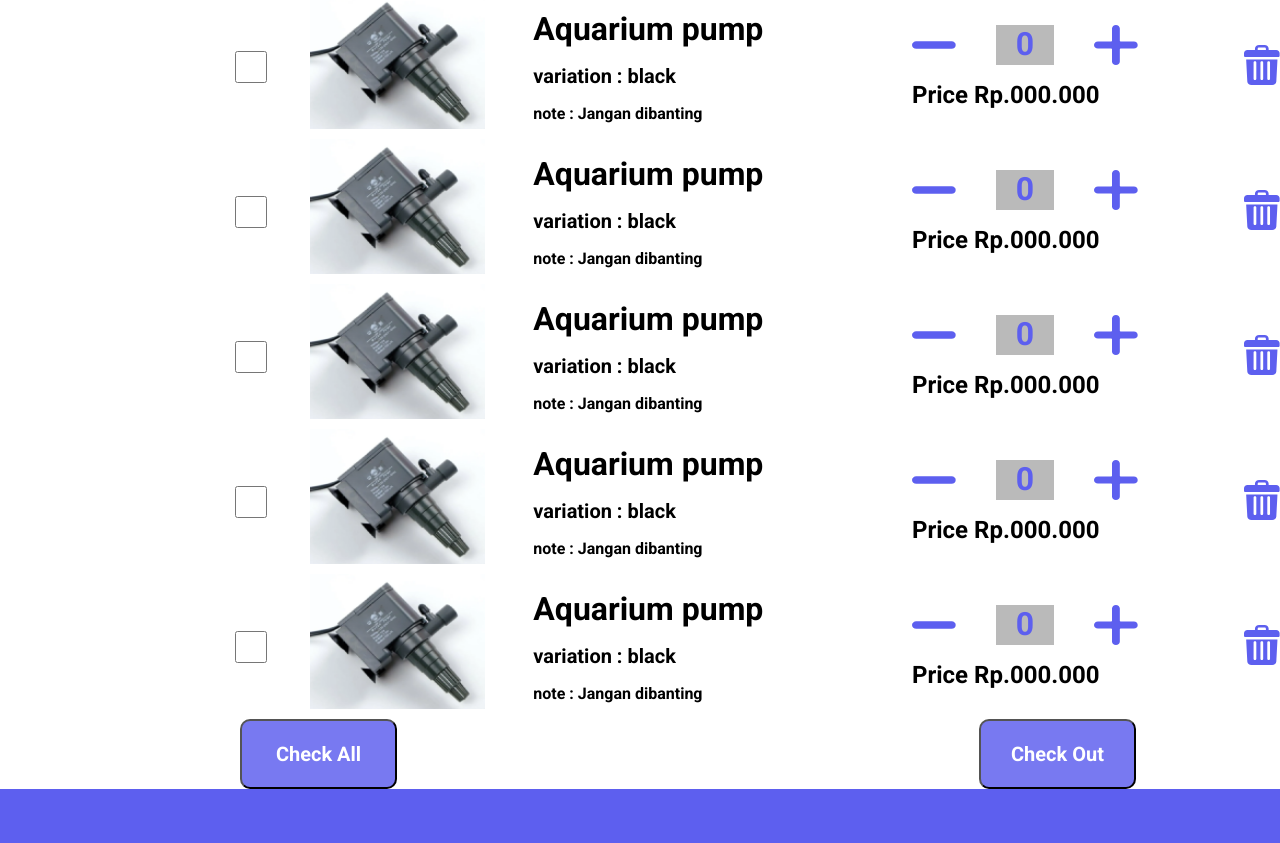
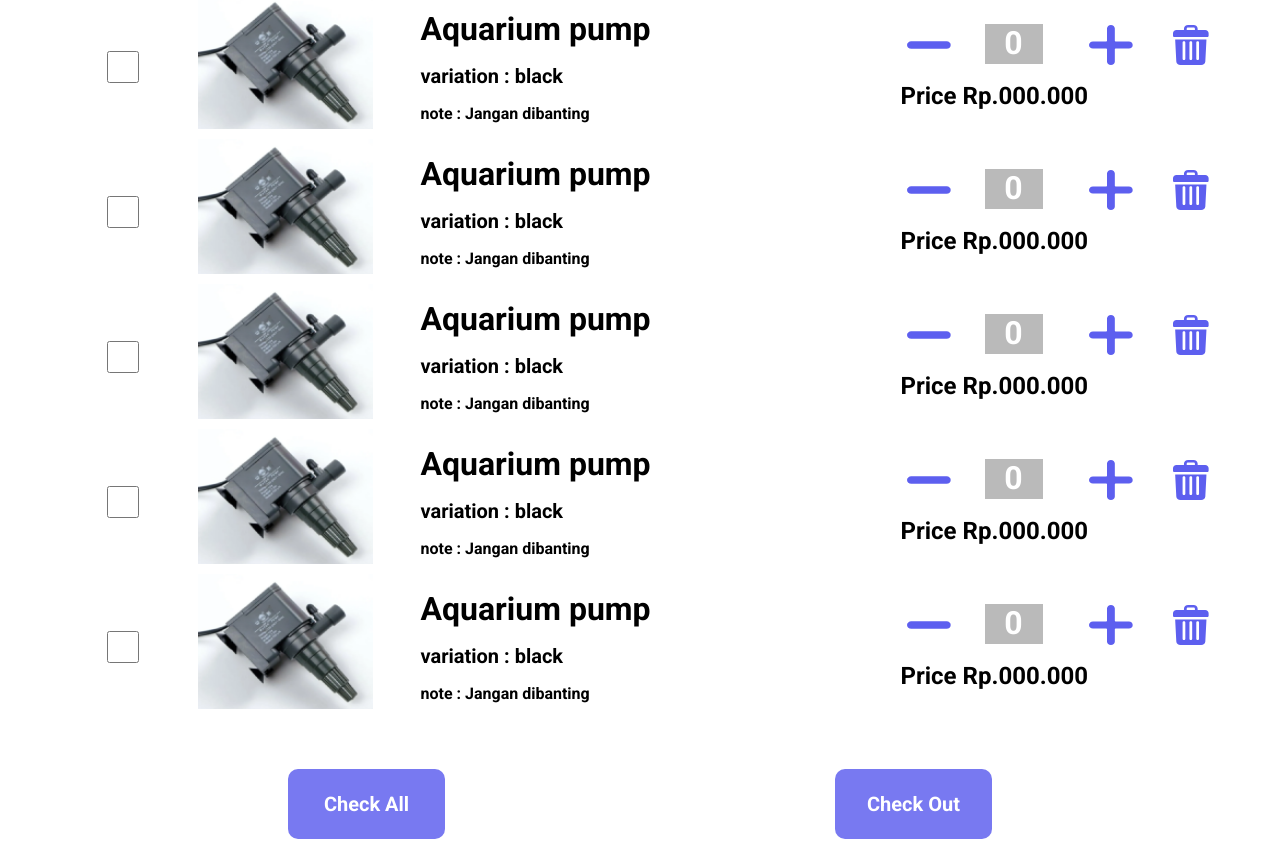
Before and after one commit to berlisuharmanto/gibil-gibil, a React (Create React App) app: page /cart in a window 1280 px wide. Shown: the part 217-1060 px from the top of the page. Built offline with nearby package versions, Linux system fonts and the light colour scheme.

Commit message:
adding some logic on cart

```diff
--- a/src/components/CartItem.css
+++ b/src/components/CartItem.css
@@ -1,11 +1,17 @@
 .container-items {
-  width: 80%;
-}
-.container-form form {
   display: flex;
   flex-direction: row;
-  margin-left: 12rem;
+  align-items: center;
+  justify-content: center;
+  width: 100%;
 }
+
+.container-form .container_box {
+  display: flex;
+  flex-direction: row;
+  width: 100%;
+}
+
 .container-checkbox {
   width: 150px;
   display: grid;
@@ -38,6 +44,13 @@
   font-size: 16px;
   font-weight: bold;
   padding-bottom: 1rem;
+}
+
+.container-amount button {
+  display: flex;
+  border: none;
+  background-color: #fff;
+  cursor: pointer;
 }
 
 .container-option {
@@ -86,3 +99,7 @@
   width: 36px;
   height: 40px;
 }
+
+.container-amount .amount-number {
+  color: #fff;
+}
--- a/src/components/CartItem.js
+++ b/src/components/CartItem.js
@@ -1,12 +1,22 @@
-import React from 'react'
-import "./CartItem.css"
+import React, { useState } from "react";
+import "./CartItem.css";
 
-function CartItem({img,title,variation,note,minusIcon,plusIcon,removeIcon}) {
+function CartItem({
+  img,
+  title,
+  variation,
+  note,
+  minusIcon,
+  plusIcon,
+  removeIcon,
+}) {
+  const [counter, setCounter] = useState(0);
+
   return (
     <>
-            <div clssName="container-items">
+      <div className="container-items">
         <div className="container-form">
-                    <form method="GET">
+          <div className="container_box">
             <div className="container-checkbox">
               <input type="checkbox" />
             </div>
@@ -21,25 +31,35 @@ function CartItem({img,title,variation,note,minusIcon,plusIcon,removeIcon}) {
             <div className="container-option">
               <div className="container-amount">
                 <div className="container-inline">
-                                    <img src={minusIcon} className="amount-icon" />
+                  <button
+                    onClick={() => setCounter(counter - 1)}
+                    className="amount-icon"
+                  >
+                    <img src={minusIcon} />
+                  </button>
                   <div className="amount-number">
-                                        <h1>0</h1>
+                    <h1>{counter}</h1>
                   </div>
-                                    <img src={plusIcon} className="amount-icon"/>
+                  <button
+                    onClick={() => setCounter(counter + 1)}
+                    className="amount-icon"
+                  >
+                    <img src={plusIcon} />
+                  </button>
+                  <button className="remove-icon">
+                    <img src={removeIcon} />
+                  </button>
                 </div>
                 <div className="container-price">
                   <h1>Price Rp.000.000</h1>
                 </div>
               </div>
-                            <div className="remove-icon">
-                                <img src={removeIcon} />
             </div>
           </div>
-                    </form>
         </div>
       </div>
     </>
-    )
+  );
 }
 
-export default CartItem
+export default CartItem;
--- a/src/components/CartItemButton.css
+++ b/src/components/CartItemButton.css
@@ -1,18 +1,31 @@
+.container-button-cart {
+  display: flex;
+  justify-content: center;
+  align-items: center;
+  width: 100%;
+  margin: 50px 0;
+}
+
 .container-cart-btn {
-  width: 70%;
+  width: 55%;
   display: flex;
   flex-direction: row;
   justify-content: space-between;
-  margin-left: 15rem;
-  margin-right: 15rem;
 }
 .container-cart-btn button {
   width: 157px;
   height: 70px;
   border-radius: 10px;
   background-color: #7879f1;
+  border: none;
+  transition: 0.2s;
+  cursor: pointer;
 }
 .container-cart-btn button h1 {
   color: #ffffff;
   font-size: 20px;
 }
+
+.container-cart-btn button:hover {
+  background-color: #5d5fef;
+}
--- a/src/components/CartItemButton.js
+++ b/src/components/CartItemButton.js
@@ -1,13 +1,19 @@
-import React from 'react'
-import "./CartItemButton.css"
+import React from "react";
+import "./CartItemButton.css";
 function CartItemButton() {
-    return (
-        <>
-            <div className="container-cart-btn">
-                <button><h1>Check All</h1></button>
-                <button><h1>Check Out</h1></button>
-            </div>
-        </>
-    )
+  return (
+    <>
+      <div className="container-button-cart">
+        <div className="container-cart-btn">
+          <button>
+            <h1>Check All</h1>
+          </button>
+          <button>
+            <h1>Check Out</h1>
+          </button>
+        </div>
+      </div>
+    </>
+  );
 }
-export default CartItemButton
+export default CartItemButton;
--- a/src/components/Navbar.js
+++ b/src/components/Navbar.js
@@ -1,12 +1,8 @@
-import React from "react";
-import { NavLink, Link } from "react-router-dom";
+import React, { useEffect } from "react";
+import { NavLink, Link, useLocation } from "react-router-dom";
 import "./Navbar.css";
 
 function navbar() {
-  const isLoaded = true;
-  if (window.location.pathname.match("/signin")) {
-    return null;
-  }
   return (
     <>
       <nav>
```
Also changed, not shown: src/components/pages/Cart.js (+16 -16 lines). Lines whose indentation alone changed are shown as unchanged.
